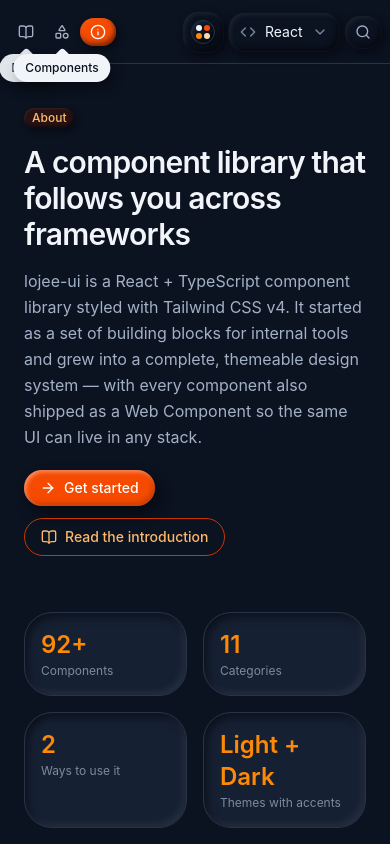
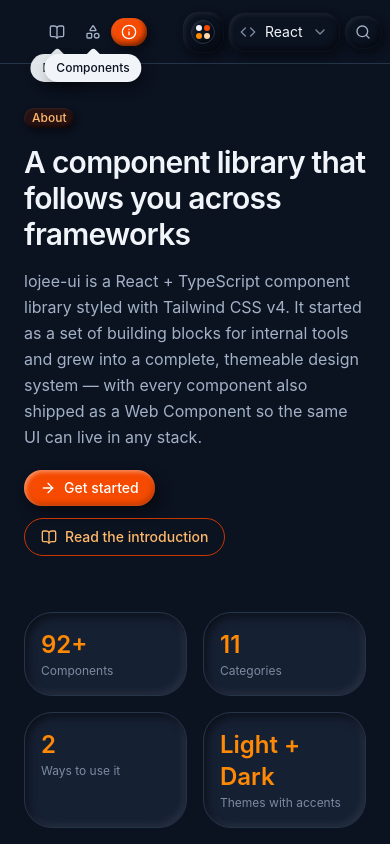
Before and after one commit to lojeevlim/lojee-ui, a React (Vite) app: page /about in a window 390 px wide. Built offline with nearby package versions, Linux system fonts and the light colour scheme.

Commit message:
App navbar: center the Docs/Components/About links on mobile

```diff
--- a/src/components/layouts/Navbar.tsx
+++ b/src/components/layouts/Navbar.tsx
@@ -77,10 +77,10 @@
       // icon is hidden and the links are text-only as before. On phones the equal-width columns give way to
       // content-sized ones.
       classNames={{
-        root: "relative z-[60] h-16 gap-1 px-2 py-0 sm:gap-2 sm:px-4 min-[1024px]:gap-4 min-[1024px]:px-8 max-sm:[&>div:first-child]:gap-0 max-sm:[&>div:first-child]:min-w-0",
+        root: "relative z-[60] h-16 gap-1 px-2 py-0 sm:gap-2 sm:px-4 min-[1024px]:gap-4 min-[1024px]:px-8 max-sm:[&>div:first-child]:gap-0 max-sm:[&>div:first-child]:min-w-0 max-sm:[&>div:first-child]:flex-1",
         actions: "max-sm:gap-1",
         links:
-          "auto-cols-auto gap-1 max-[1023px]:gap-0 max-[1023px]:[&_a]:px-2.5 max-[1023px]:[&_button]:px-2.5 max-[1023px]:[&_a>span]:sr-only max-[1023px]:[&_button>span]:sr-only min-[1024px]:[&_svg]:hidden",
+          "max-sm:flex-1 max-sm:justify-center auto-cols-auto gap-1 max-[1023px]:gap-0 max-[1023px]:[&_a]:px-2.5 max-[1023px]:[&_button]:px-2.5 max-[1023px]:[&_a>span]:sr-only max-[1023px]:[&_button>span]:sr-only min-[1024px]:[&_svg]:hidden",
       }}
       actions={
         <>
```
